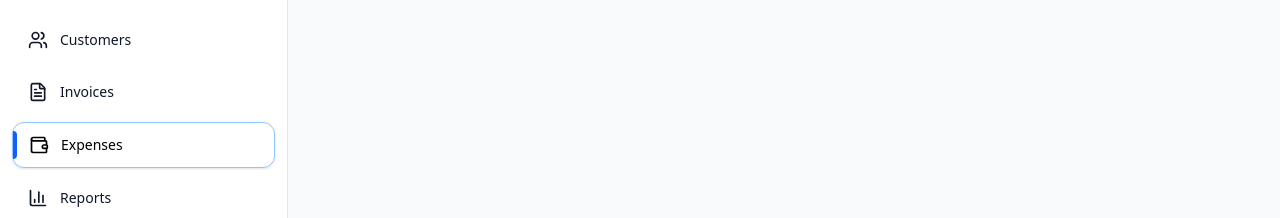
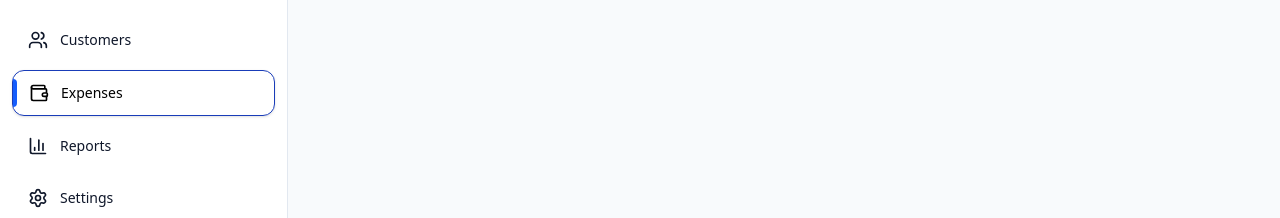
Before and after one commit to Mahin4897/Facebook-Shop, a Next.js app: page /dashboard/expenses in a window 1280 px wide. Shown: the part 319-537 px from the top of the page. Built offline with nearby package versions, Linux system fonts and the light colour scheme; no server answers.

Commit message:
fixed naverbar hover effect

```diff
--- a/app/dashboard/expenses/page.jsx
+++ b/app/dashboard/expenses/page.jsx
@@ -78,7 +78,9 @@ export default function ExpenseListPage() {
               <tr
                 key={e.id}
                 className="border-t border-theme hover:transform hover:scale-101 transition cursor-pointer"
-                onClick={() => (window.location.href = `/expenses/${e.id}`)}
+                onClick={() =>
+                  (window.location.href = `/dashboard/expenses/${e.id}`)
+                }
               >
                 <td className="px-4 py-3 font-medium">{e.name}</td>
                 <td className="px-4 py-3">{e.category}</td>
--- a/components/layout/Sidebar.js
+++ b/components/layout/Sidebar.js
@@ -123,8 +123,12 @@ export default function Sidebar({
                     ${collapsed ? "justify-center" : "gap-3"}
                     ${
                       active
-                        ? "border border-blue-300 shadow-sm dark:border-blue-800"
-                        : "text-(--muted) hover:bg-black/5 dark:hover:bg-white/10"
+                        ? "border border-blue-800 shadow-sm dark:border-blue-800"
+                        : `text-(--muted)
+            hover:bg-linear-to-r hover:from-blue-100 hover:to-indigo-100
+            hover:text-blue-800
+            hover:shadow-sm
+            dark:hover:bg-white/10 dark:hover:text-black`
                     }
                   `}
               >
--- a/config/navigation.js
+++ b/config/navigation.js
@@ -3,7 +3,7 @@ import {
   ShoppingCart,
   Package,
   Users,
-  FileText,
+  //FileText,
   Wallet,
   BarChart3,
   Settings,
@@ -34,12 +34,12 @@ export const NAV_ITEMS = [
     icon: Users,
     roles: ["owner", "staff"],
   },
-  {
-    label: "Invoices",
-    href: "/dashboard/invoices",
-    icon: FileText,
-    roles: ["owner"],
-  },
+  // {
+  //   label: "Invoices",
+  //   href: "/dashboard/invoices",
+  //   icon: FileText,
+  //   roles: ["owner"],
+  // },
   {
     label: "Expenses",
     href: "/dashboard/expenses",
```
